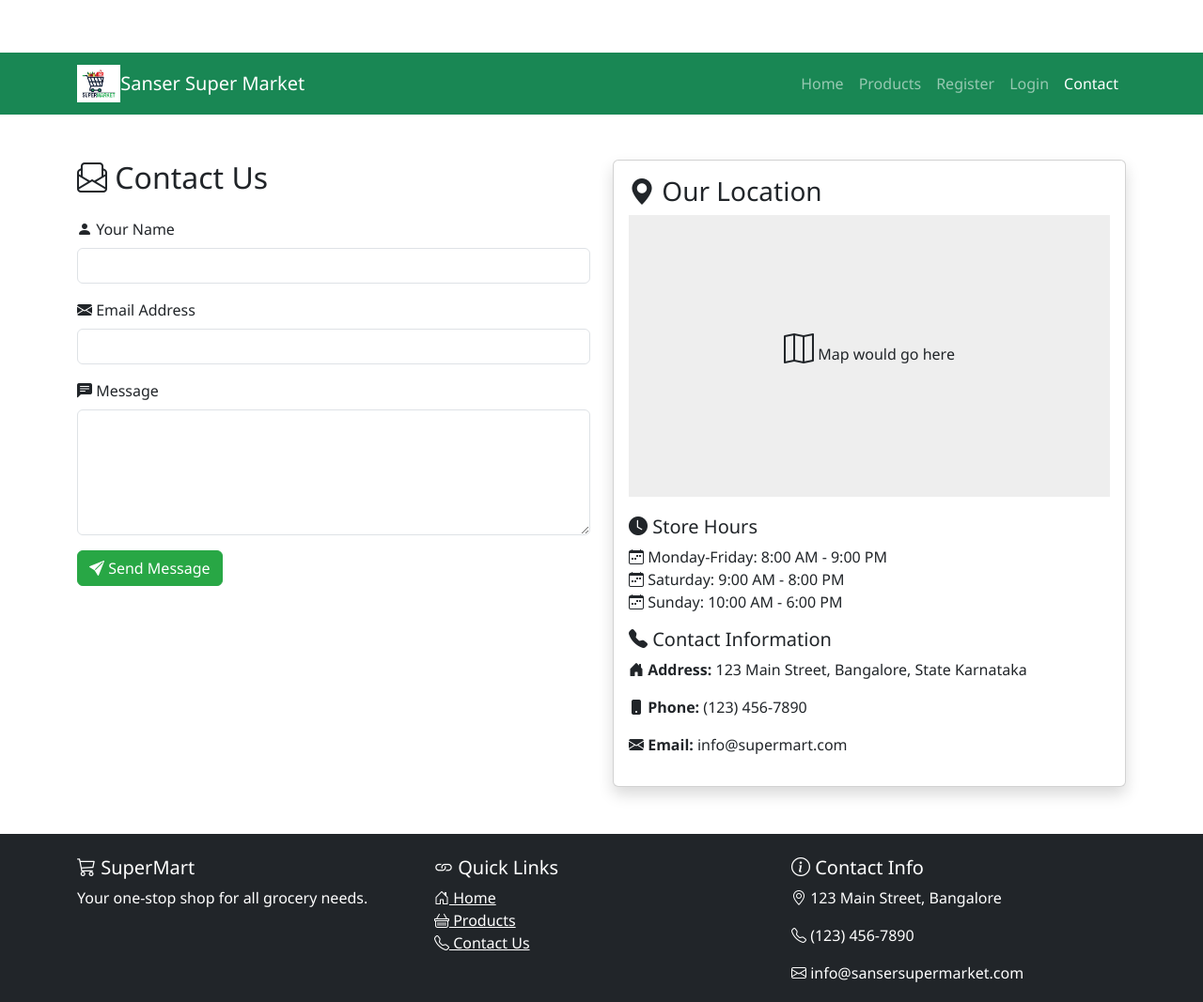
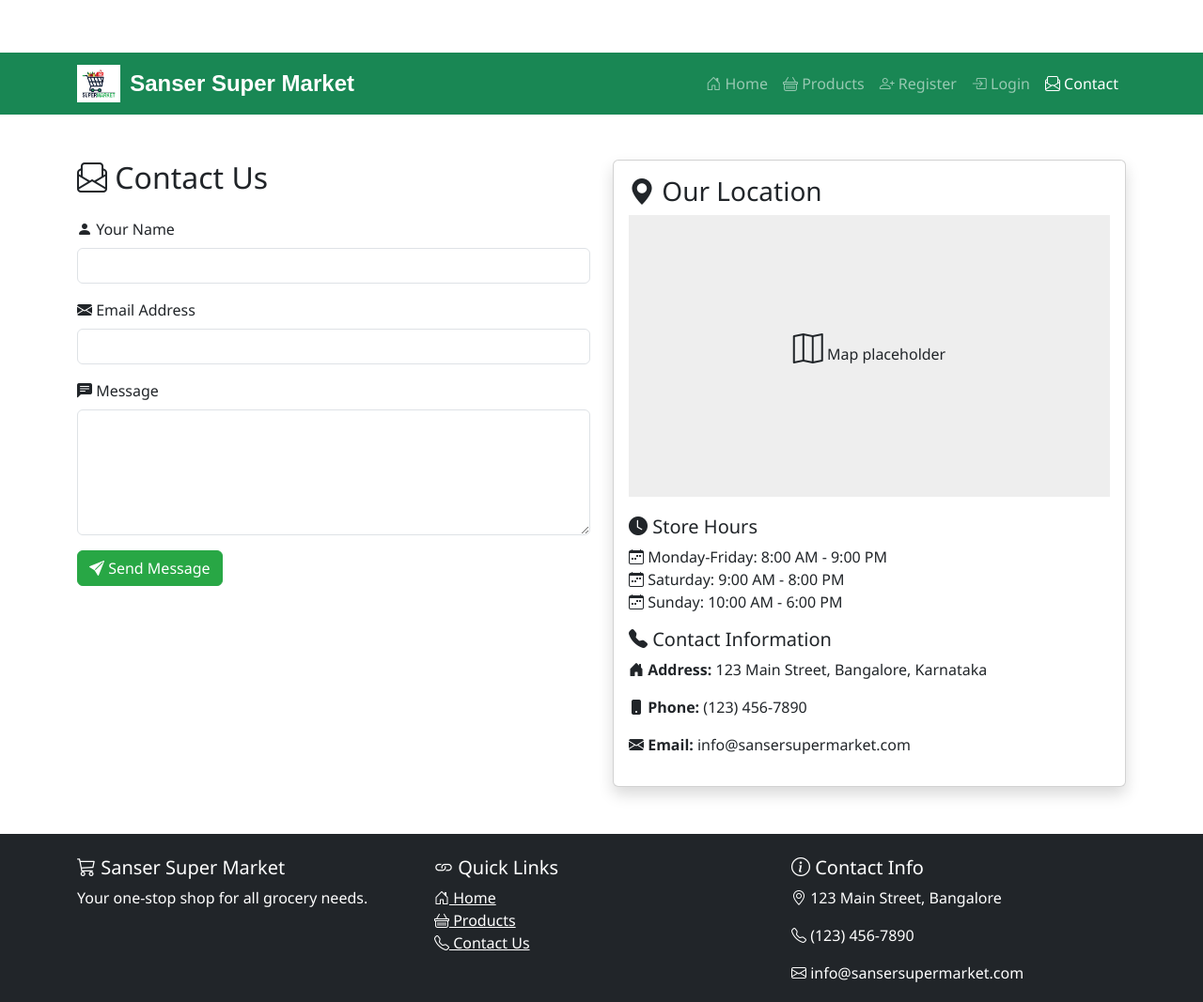
Before and after one commit to ramesh987654321/HTML-CSS-Bootstrap_Assignment, a plain HTML site: page contact.html in a window 1280 px wide. Shown: the top 1067 px of the page at 94% size. Drawn offline with nearby package versions, Linux system fonts and the light colour scheme; files that its build step writes are made by us from their sources.

Commit message:
Update contact.html

```diff
--- a/contact.html
+++ b/contact.html
@@ -3,27 +3,24 @@
 <head>
     <meta charset="UTF-8">
     <meta name="viewport" content="width=device-width, initial-scale=1.0">
-    <title>SuperMart - Contact Us</title>
+    <title>Sanser Super Market - Contact Us</title>
     <!-- Bootstrap CSS -->
     <link href="https://cdn.jsdelivr.net/npm/bootstrap@5.3.0/dist/css/bootstrap.min.css" rel="stylesheet">
+    <!-- Bootstrap Icons -->
+    <link rel="stylesheet" href="https://cdn.jsdelivr.net/npm/bootstrap-icons@1.10.0/font/bootstrap-icons.css">
     <!-- Custom CSS -->
     <link rel="stylesheet" href="css/style.css">
-    <!-- Bootstrap Icons -->
-    <link rel="stylesheet" href="https://cdn.jsdelivr.net/npm/bootstrap-icons@1.10.0/font/bootstrap-icons.css">
     <style>
-        .navbar-brand {
+       .navbar-brand {
+            font-family: 'Arial', sans-serif;
+            font-weight: 700;
+            font-size: 1.5rem;
             display: flex;
             align-items: center;
         }
-        .logo-text {
-            font-weight: 700;
-            font-size: 1.5rem;
-            margin-left: 10px;
-            color: white;
-        }
-        .logo-icon {
-            font-size: 2rem;
-            color: white;
+        .logo-img {
+            height: 40px;
+            margin-right: 10px;
         }
         .map-container {
             height: 300px;
@@ -36,11 +33,11 @@
     </style>
 </head>
 <body>
-    <!-- Navigation Bar with Bootstrap Logo -->
+    <!-- Navigation Bar -->
     <nav class="navbar navbar-expand-lg navbar-dark bg-success sticky-top">
         <div class="container">
             <a class="navbar-brand" href="index.html">
-                <img src="images/logo.png" alt="Sanser Super Market" height="40">
+                <img src="images/logo.png" alt="Sanser Super Market Logo" class="logo-img">
                 Sanser Super Market
             </a>
             <button class="navbar-toggler" type="button" data-bs-toggle="collapse" data-bs-target="#navbarNav">
@@ -49,28 +46,29 @@
             <div class="collapse navbar-collapse" id="navbarNav">
                 <ul class="navbar-nav ms-auto">
                     <li class="nav-item">
-                        <a class="nav-link" href="index.html">Home</a>
+                        <a class="nav-link" href="index.html"><i class="bi bi-house-door"></i> Home</a>
                     </li>
                     <li class="nav-item">
-                        <a class="nav-link" href="products.html">Products</a>
+                        <a class="nav-link" href="products.html"><i class="bi bi-basket"></i> Products</a>
                     </li>
                     <li class="nav-item">
-                        <a class="nav-link" href="register.html">Register</a>
+                        <a class="nav-link" href="register.html"><i class="bi bi-person-plus"></i> Register</a>
                     </li>
                     <li class="nav-item">
-                        <a class="nav-link" href="login.html">Login</a>
+                        <a class="nav-link" href="login.html"><i class="bi bi-box-arrow-in-right"></i> Login</a>
                     </li>
                     <li class="nav-item">
-                        <a class="nav-link active" href="contact.html">Contact</a>
+                        <a class="nav-link active" href="contact.html"><i class="bi bi-envelope-paper"></i> Contact</a>
                     </li>
                 </ul>
             </div>
         </div>
     </nav>
 
-    <!-- Contact Form -->
+    <!-- Contact Form & Info -->
     <section class="container my-5">
         <div class="row">
+            <!-- Form -->
             <div class="col-lg-6">
                 <h2 class="mb-4"><i class="bi bi-envelope-paper"></i> Contact Us</h2>
                 <form>
@@ -91,13 +89,13 @@
                     </button>
                 </form>
             </div>
+            <!-- Info Card -->
             <div class="col-lg-6 mt-4 mt-lg-0">
                 <div class="card h-100 shadow">
                     <div class="card-body">
                         <h3 class="card-title"><i class="bi bi-geo-alt-fill"></i> Our Location</h3>
                         <div class="map-container">
-                            <!-- Placeholder for map - replace with actual embed code -->
-                            <p><i class="bi bi-map" style="font-size: 2rem;"></i> Map would go here</p>
+                            <p><i class="bi bi-map" style="font-size: 2rem;"></i> Map placeholder</p>
                         </div>
                         <h5><i class="bi bi-clock-fill"></i> Store Hours</h5>
                         <ul class="list-unstyled">
@@ -106,9 +104,9 @@
                             <li><i class="bi bi-calendar-week"></i> Sunday: 10:00 AM - 6:00 PM</li>
                         </ul>
                         <h5><i class="bi bi-telephone-fill"></i> Contact Information</h5>
-                        <p><i class="bi bi-house-door-fill"></i> <strong>Address:</strong> 123 Main Street, Bangalore, State Karnataka</p>
+                        <p><i class="bi bi-house-door-fill"></i> <strong>Address:</strong> 123 Main Street, Bangalore, Karnataka</p>
                         <p><i class="bi bi-phone-fill"></i> <strong>Phone:</strong> (123) 456-7890</p>
-                        <p><i class="bi bi-envelope-fill"></i> <strong>Email:</strong> info@supermart.com</p>
+                        <p><i class="bi bi-envelope-fill"></i> <strong>Email:</strong> info@sansersupermarket.com</p>
                     </div>
                 </div>
             </div>
@@ -120,7 +118,7 @@
         <div class="container">
             <div class="row">
                 <div class="col-md-4">
-                    <h5><i class="bi bi-cart3"></i> SuperMart</h5>
+                    <h5><i class="bi bi-cart3"></i> Sanser Super Market</h5>
                     <p>Your one-stop shop for all grocery needs.</p>
                 </div>
                 <div class="col-md-4">
```
